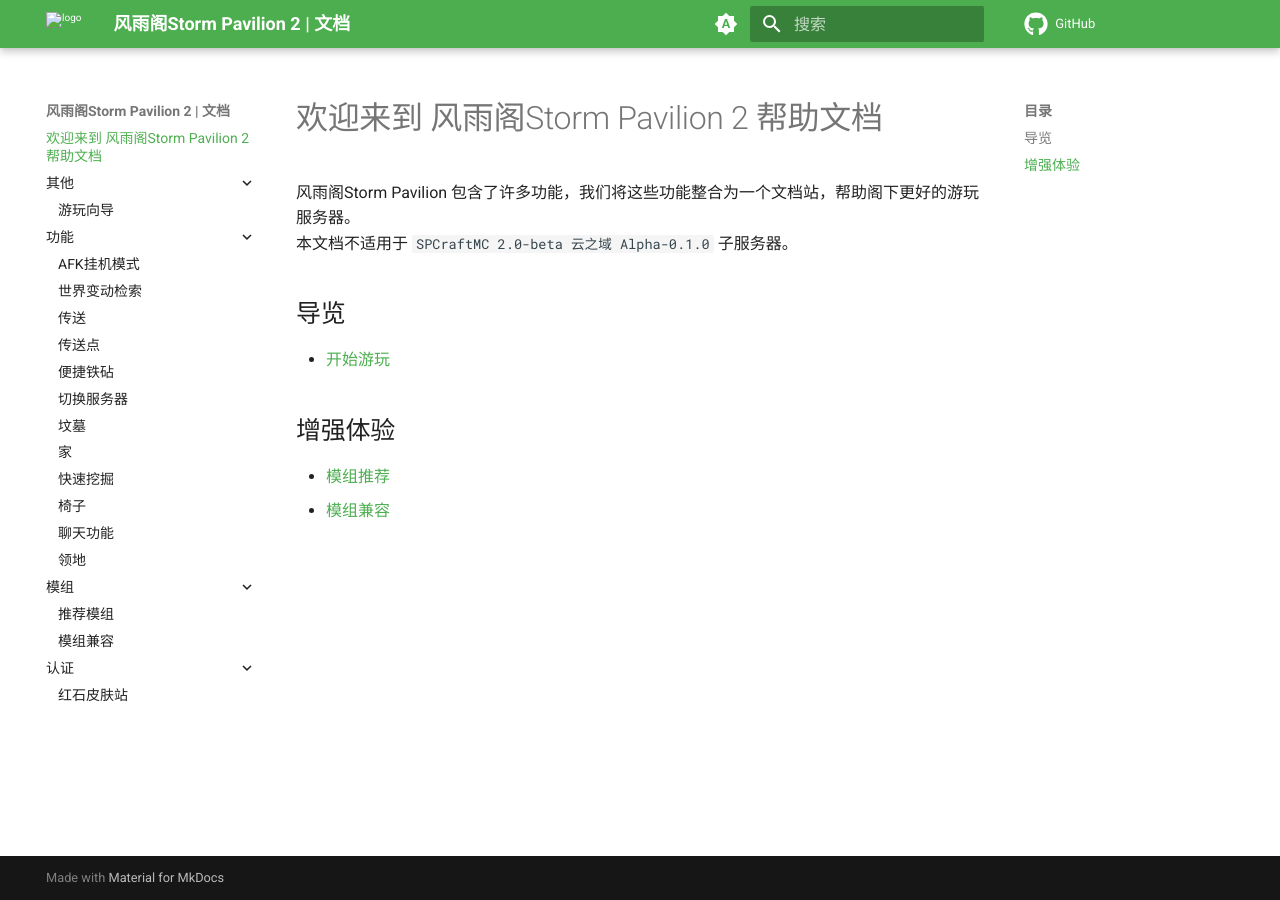
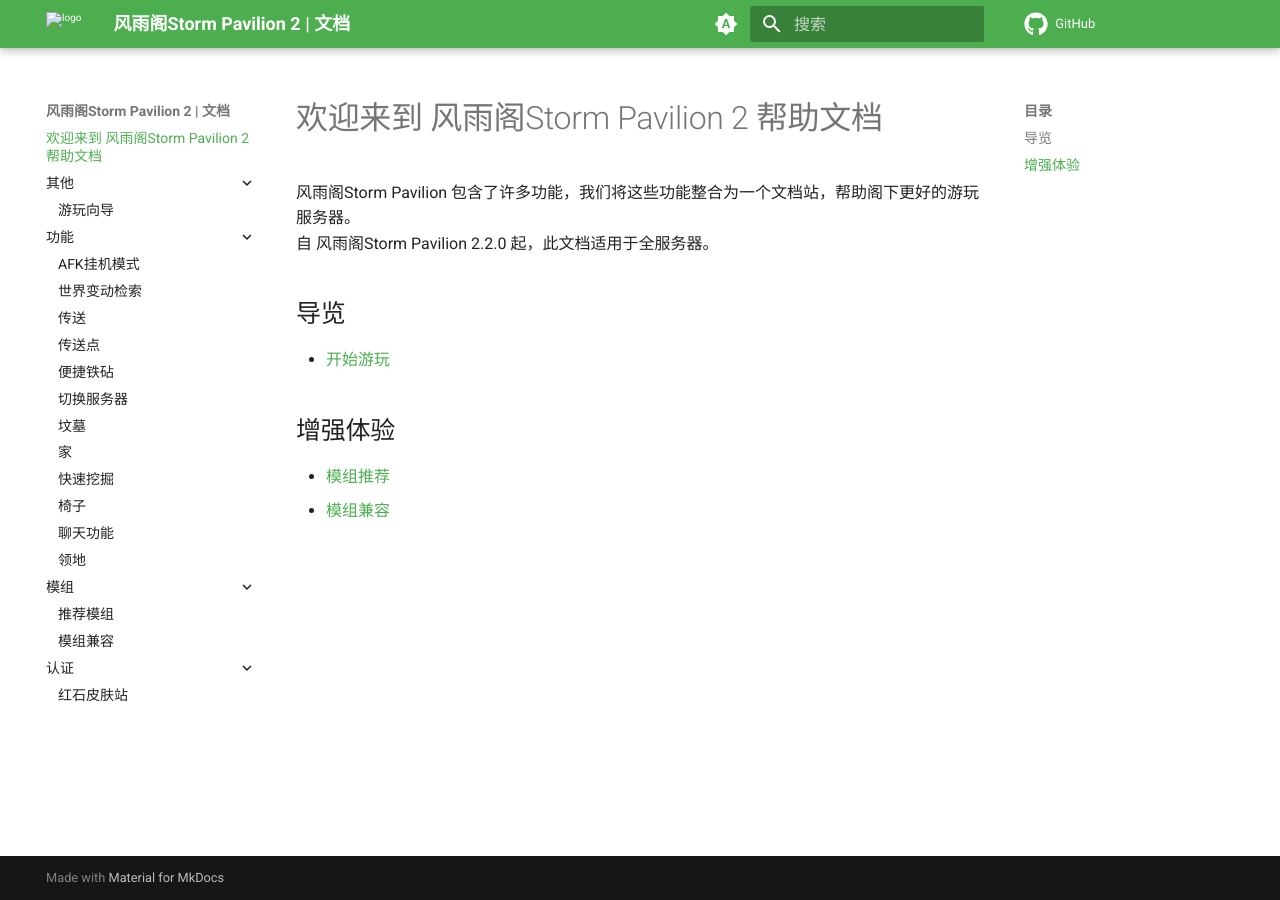
Before and after one commit to SPCraftMC/Docs, an MkDocs documentation site: the page built from docs/index.md, in a window 1280 px wide. Built offline with MkDocs 1.6.1 and Material for MkDocs 9.7.7, drawn with Linux system fonts in a browser that asks for light colours; comment, search, counter and statistics services are not loaded.

Commit message:
Update index.md

```diff
--- a/docs/index.md
+++ b/docs/index.md
@@ -1,7 +1,7 @@
 # 欢迎来到 风雨阁Storm Pavilion 2 帮助文档
 
 风雨阁Storm Pavilion 包含了许多功能，我们将这些功能整合为一个文档站，帮助阁下更好的游玩服务器。
-本文档不适用于 `SPCraftMC 2.0-beta 云之域 Alpha-0.1.0` 子服务器。
+自 风雨阁Storm Pavilion 2.2.0 起，此文档适用于全服务器。
 
 ## 导览
 
```
